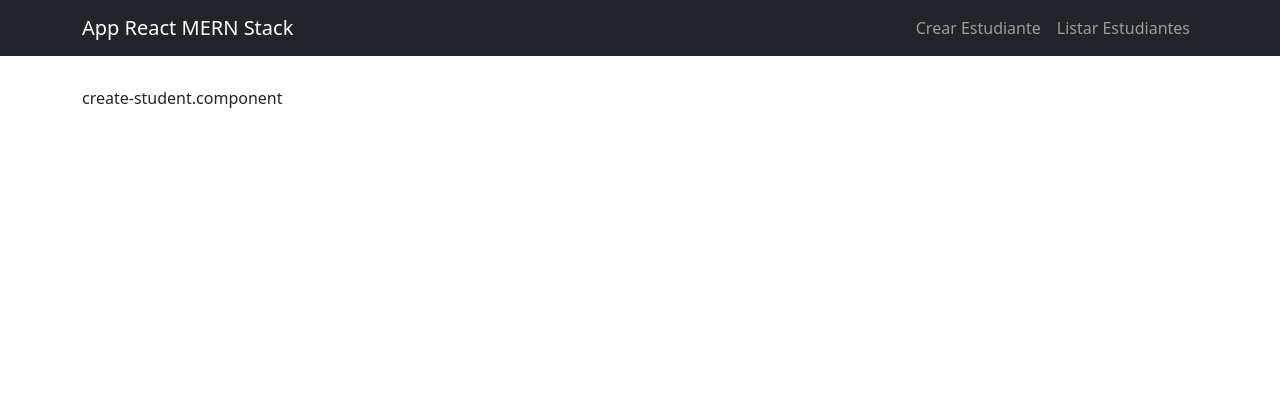
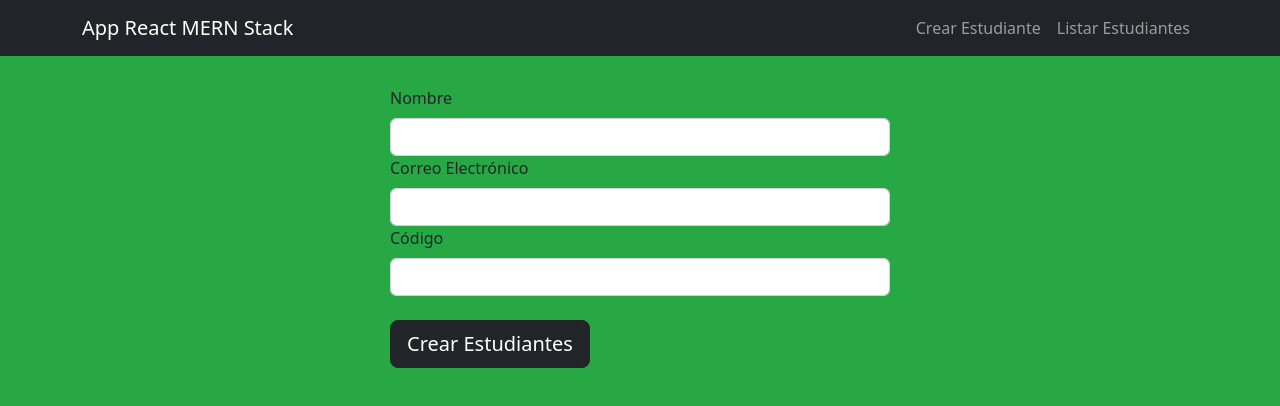
Before and after one commit to DevelopAndy/react-mernstack-crud, a React (Create React App) app: page / in a window 1280 px wide. Shown: the top 406 px of the page. Built offline with nearby package versions, Linux system fonts and the light colour scheme.

Commit message:
second commit

```diff
--- a/src/App.css
+++ b/src/App.css
@@ -1,5 +1,9 @@
 .wrapper {
   padding-top: 30px;
+}
+
+body {
+  background-color: #28a745;
 }
 
 body h3 {
--- a/src/components/create-student.component.js
+++ b/src/components/create-student.component.js
@@ -1,7 +1,36 @@
-import React, { Component } from 'react'
+import React, { Component } from "react";
+
+import Form from "react-bootstrap/Form";
+import Button from "react-bootstrap/Button";
 
 export default class CreateStudent extends Component {
   render() {
-    return <div>create-student.component</div>;
+    return (
+      <div class="form-wrapper">
+        <Form>
+          <Form.Group controlId="Name">
+            <Form.Label>Nombre</Form.Label>
+            <Form.Control type="text" />
+          </Form.Group>
+          <Form.Group controlId="Email">
+            <Form.Label>Correo Electrónico</Form.Label>
+            <Form.Control type="email" />
+          </Form.Group>
+          <Form.Group controlId="Name">
+            <Form.Label>Código</Form.Label>
+            <Form.Control type="text" />
+          </Form.Group>
+          <Button
+            variant="dark"
+            size="lg"
+            block="block"
+            type="submit"
+            className="mt-4"
+          >
+            Crear Estudiantes
+          </Button>
+        </Form>
+      </div>
+    );
   }
 }
```
